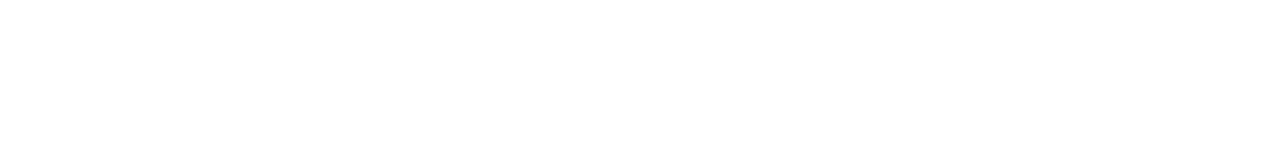
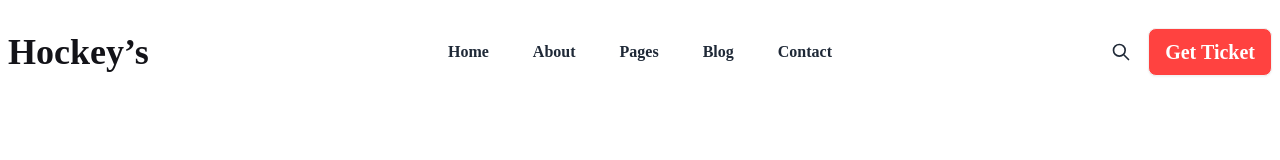
Before and after one commit to abulhossainofficial/Hockeys-website_ass-3, a plain HTML site: page index.html in a window 1280 px wide. Drawn offline with nearby package versions, Linux system fonts and the light colour scheme.

Commit message:
nav section done

```diff
--- a/index.html
+++ b/index.html
@@ -4,6 +4,134 @@
     <meta charset="UTF-8" />
     <meta name="viewport" content="width=device-width, initial-scale=1.0" />
     <title>Hockey,s Website</title>
+    <!-- DaisyUI CDN link -->
+    <link
+      href="https://cdn.jsdelivr.net/npm/daisyui@4.6.0/dist/full.min.css"
+      rel="stylesheet"
+      type="text/css"
+    />
+    <script src="https://cdn.tailwindcss.com"></script>
+    <!-- google fonts link  -->
+    <link rel="preconnect" href="https://fonts.googleapis.com" />
+    <link rel="preconnect" href="https://fonts.gstatic.com" crossorigin />
+    <link
+      href="https://fonts.googleapis.com/css2?family=Manrope:wght@400;500;700;800&display=swap"
+      rel="stylesheet"
+    />
+    <!-- Tailwind customize script link -->
+    <script>
+      tailwind.config = {
+        theme: {
+          extend: {
+            colors: {
+              clifford: "#da373d",
+            },
+          },
+        },
+      };
+    </script>
+    <!-- customs style -->
+    <style>
+      .manrope-font {
+        font-family: "Manrope", sans-serif;
+      }
+    </style>
   </head>
-  <body></body>
+  <body class="font-[manrope-font]">
+    <header>
+      <nav class="container mx-auto my-5">
+        <div>
+          <div class="navbar bg-base-100">
+            <div class="hidden">
+              <a class="btn btn-ghost text-xl">Hockey’s</a>
+            </div>
+            <div class="navbar-start">
+              <div class="dropdown md:hidden lg:hidden">
+                <div
+                  tabindex="0"
+                  role="button"
+                  class="btn btn-ghost btn-circle"
+                >
+                  <svg
+                    xmlns="http://www.w3.org/2000/svg"
+                    class="h-5 w-5"
+                    fill="none"
+                    viewBox="0 0 24 24"
+                    stroke="currentColor"
+                  >
+                    <path
+                      stroke-linecap="round"
+                      stroke-linejoin="round"
+                      stroke-width="2"
+                      d="M4 6h16M4 12h16M4 18h7"
+                    />
+                  </svg>
+                </div>
+                <ul
+                  tabindex="0"
+                  class="menu menu-sm dropdown-content mt-3 z-[1] p-2 shadow bg-base-100 rounded-box w-52"
+                >
+                  <li><a>Home</a></li>
+                  <li><a>About</a></li>
+                  <li><a>Pages</a></li>
+                  <li><a>Blog</a></li>
+                  <li><a>Contact</a></li>
+                </ul>
+              </div>
+              <div class="navbar-start">
+                <h1 class="text-2xl md:text-4xl font-extrabold text-[#131318]">
+                  Hockey’s
+                </h1>
+              </div>
+            </div>
+            <!-- <div class="navbar-start lg:hidden">
+                  <a class="btn btn-ghost text-xl">Hockey’s</a>
+                </div> -->
+            <div class="flex flex-row hidden md:flex lg:flex">
+              <ul class="flex flex-row gap-11">
+                <li class="hover:text-[#FF4240] text-base font-bold">
+                  <a href="#">Home</a>
+                </li>
+                <li class="hover:text-[#FF4240] text-base font-bold">
+                  <a href="#">About</a>
+                </li>
+                <li class="hover:text-[#FF4240] text-base font-bold">
+                  <a href="#">Pages</a>
+                </li>
+                <li class="hover:text-[#FF4240] text-base font-bold">
+                  <a href="#">Blog</a>
+                </li>
+                <li class="hover:text-[#FF4240] text-base font-bold">
+                  <a href="#">Contact</a>
+                </li>
+              </ul>
+            </div>
+            <div class="navbar-end flex flex-row">
+              <button class="btn btn-ghost hidden md:flex lg:flex">
+                <svg
+                  xmlns="http://www.w3.org/2000/svg"
+                  class="h-5 w-5"
+                  fill="none"
+                  viewBox="0 0 24 24"
+                  stroke="currentColor"
+                >
+                  <path
+                    stroke-linecap="round"
+                    stroke-linejoin="round"
+                    stroke-width="2"
+                    d="M21 21l-6-6m2-5a7 7 0 11-14 0 7 7 0 0114 0z"
+                  />
+                </svg>
+              </button>
+              <button
+                class="btn bg-[#FF4240] text-[#fff] md:text-xl hover:bg-blue-300"
+              >
+                Get Ticket
+              </button>
+            </div>
+          </div>
+        </div>
+      </nav>
+    </header>
+  </body>
 </html>
--- /dev/null
+++ b/tailwind.config.js
@@ -0,0 +1,8 @@
+/** @type {import('tailwindcss').Config} */
+module.exports = {
+  content: ["./src/**/*.{html,js}"],
+  theme: {
+    extend: {},
+  },
+  plugins: [],
+};
```
